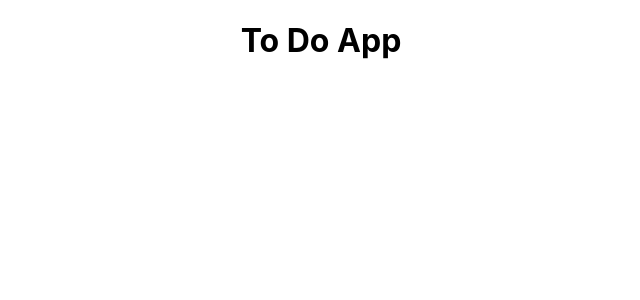
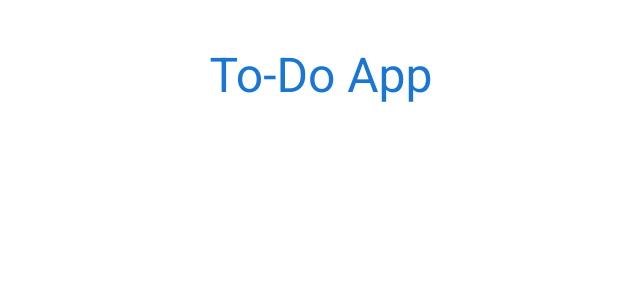
Before and after one commit to nehaniks/to-do, a React (Create React App) app: page / in a window 1280 px wide. Shown: the top 300 px of the page, without its empty margins (319-959 px from the left). Built offline with nearby package versions, Linux system fonts and the light colour scheme.

Commit message:
material-ui installation and setup

```diff
--- a/package.json
+++ b/package.json
@@ -3,6 +3,10 @@
   "version": "0.1.0",
   "private": true,
   "dependencies": {
+    "@emotion/react": "^11.4.1",
+    "@emotion/styled": "^11.3.0",
+    "@mui/icons-material": "^5.0.3",
+    "@mui/material": "^5.0.3",
     "@testing-library/jest-dom": "^5.14.1",
     "@testing-library/react": "^11.2.7",
     "@testing-library/user-event": "^12.8.3",
--- a/public/index.html
+++ b/public/index.html
@@ -9,6 +9,7 @@
       name="description"
       content="Web site created using create-react-app"
     />
+    <link rel="stylesheet" href="https://fonts.googleapis.com/css?family=Roboto:300,400,500,700&display=swap" />
     <title>To Do App</title>
   </head>
   <body>
--- a/src/App.js
+++ b/src/App.js
@@ -1,9 +1,21 @@
 import './App.css';
+
+import Typography from "@mui/material/Typography";
 
 function App() {
   return (
     <div className="App">
-      <h1>To Do App</h1>
+      <Typography
+          sx={{
+            mt: 4,
+            p: 2,
+          }}
+          color= "primary"
+          variant="h3"
+          component="div"
+        >
+          To-Do App
+        </Typography>
     </div>
   );
 }
```
Also changed, not shown: 1 other file (tests, documents, lock files or other folders).
